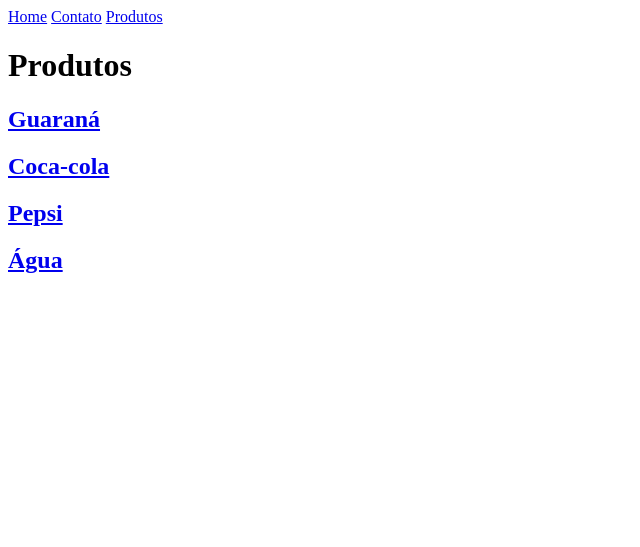
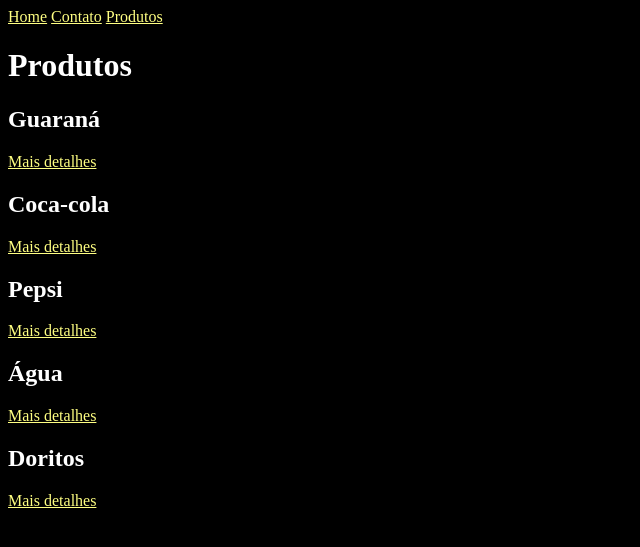
Before and after one commit to mat-afk/flask-project, a Flask app: page /produtos in a window 1280 px wide. Shown: the top 547 px of the page, without its empty margins (0-640 px from the left). Run offline with Flask 3, Linux system fonts and the light colour scheme.

Commit message:
feat: add static css file to base.html

```diff
--- a/flask_project/app.py
+++ b/flask_project/app.py
@@ -1,5 +1,5 @@
 from flask import Flask, render_template
-from flask_project.domain.produtos import produtos_list
+from .domain.produtos import produtos as produtos_list
 
 app = Flask(__name__)
 
@@ -25,3 +25,7 @@
             return render_template("produto.html", produto=produto)
 
     return "Erro: Produto não encontrado"
+
+
+if __name__ == "__main__":
+    app.run()
--- a/flask_project/domain/produtos.py
+++ b/flask_project/domain/produtos.py
@@ -1,11 +1,12 @@
 from slugify import slugify
 
-produtos_list = [
+produtos = [
     { "name": "Guaraná", "description": "Melhor refrigerante do mundo" },
     { "name": "Coca-cola", "description": "Veneno" },
     { "name": "Pepsi", "description": "Ruim" },
     { "name": "Água", "description": "Bom" },
+    { "name": "Doritos", "description": "Salgado" },
 ]
 
-for produto in produtos_list:
+for produto in produtos:
     produto["slug"] = slugify(produto["name"])
--- /dev/null
+++ b/flask_project/static/css/style.css
@@ -0,0 +1,8 @@
+body {
+    background-color: black;
+    color: white;
+}
+
+a {
+    color: rgb(255, 255, 130);
+}
--- a/flask_project/templates/base.html
+++ b/flask_project/templates/base.html
@@ -3,6 +3,8 @@
 <head>
     <meta charset="UTF-8">
     <meta name="viewport" content="width=device-width, initial-scale=1.0">
+    <link rel="stylesheet" href="{{ url_for('static', filename='css/style.css') }}">
+
     <title>{% block title %}{% endblock %}</title>
 </head>
 <body>
@@ -11,6 +13,7 @@
         <a href="/contato">Contato</a>
         <a href="/produtos">Produtos</a>
     </nav>
+
     {% block content %}
     {% endblock %}
 </body>
--- a/flask_project/templates/produtos.html
+++ b/flask_project/templates/produtos.html
@@ -9,9 +9,10 @@
 
     {% for produto in produtos %}
         <h2>
-            <a href="/produtos/{{ produto.slug }}">
-                {{ produto.name }}
-            </a>
+            {{ produto.name }}
         </h2>
+        <a href="/produtos/{{ produto.slug }}">
+            Mais detalhes
+        </a>
     {% endfor %}
 {% endblock %}
```
